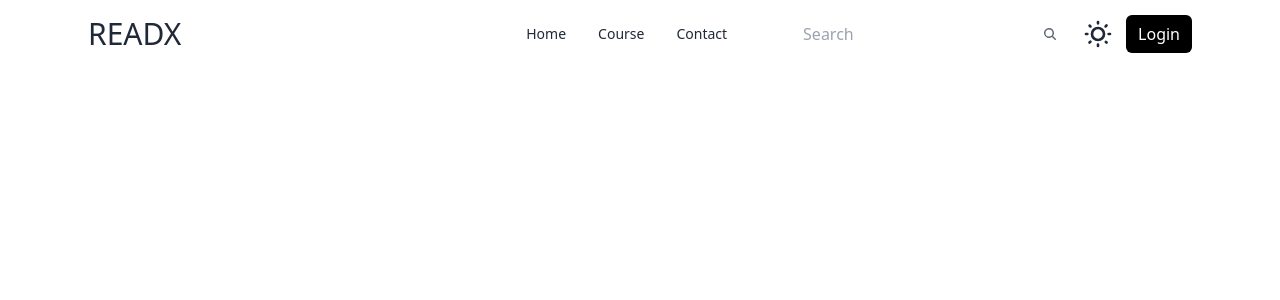
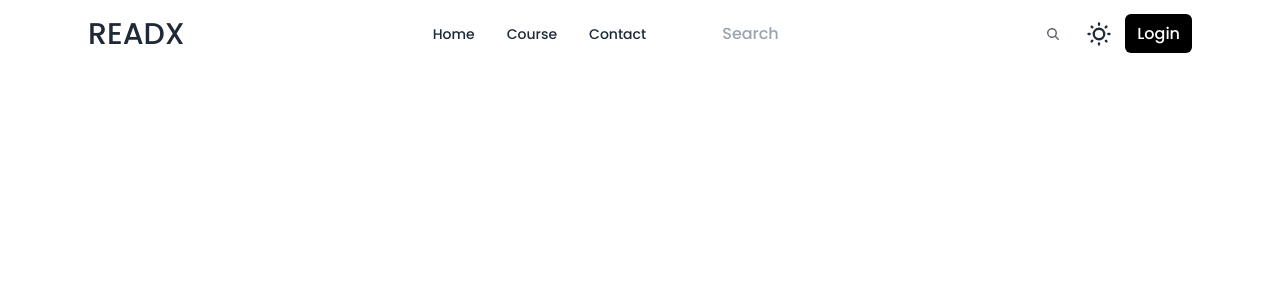
Before and after one commit to Adiba113/READX, a React (Vite) app in the folder Frontend/: page / in a window 1280 px wide. Shown: the top 300 px of the page. Built offline with nearby package versions, Linux system fonts and the light colour scheme.

Commit message:
font changed

```diff
--- a/Frontend/src/components/Navbar.jsx
+++ b/Frontend/src/components/Navbar.jsx
@@ -51,7 +51,7 @@
               <ul className="menu menu-horizontal px-1">{navItems}</ul>
             </div>
             <div className="hidden md:block">
-  <label className="px-3 py-1 border-md flex items-center gap-2">
+              <label className="px-3 py-2 border-md flex items-center gap-2">
                 <input type="text" className="grow outline-none" placeholder="Search" />
                 <svg xmlns="http://www.w3.org/2000/svg" viewBox="0 0 16 16" fill="currentColor" className="w-4 h-4 opacity-70"><path fillRule="evenodd" d="M9.965 11.026a5 5 0 1 1 1.06-1.06l2.755 2.754a.75.75 0 1 1-1.06 1.06l-2.755-2.754ZM10.5 7a3.5 3.5 0 1 1-7 0 3.5 3.5 0 0 1 7 0Z" clipRule="evenodd" /></svg>
               </label>
@@ -62,10 +62,10 @@
               <input type="checkbox" className="theme-controller" value="synthwave" />
 
               {/* sun icon */}
-  <svg className="swap-off fill-current w-8 h-8" xmlns="http://www.w3.org/2000/svg" viewBox="0 0 24 24"><path d="M5.64,17l-.71.71a1,1,0,0,0,0,1.41,1,1,0,0,0,1.41,0l.71-.71A1,1,0,0,0,5.64,17ZM5,12a1,1,0,0,0-1-1H3a1,1,0,0,0,0,2H4A1,1,0,0,0,5,12Zm7-7a1,1,0,0,0,1-1V3a1,1,0,0,0-2,0V4A1,1,0,0,0,12,5ZM5.64,7.05a1,1,0,0,0,.7.29,1,1,0,0,0,.71-.29,1,1,0,0,0,0-1.41l-.71-.71A1,1,0,0,0,4.93,6.34Zm12,.29a1,1,0,0,0,.7-.29l.71-.71a1,1,0,1,0-1.41-1.41L17,5.64a1,1,0,0,0,0,1.41A1,1,0,0,0,17.66,7.34ZM21,11H20a1,1,0,0,0,0,2h1a1,1,0,0,0,0-2Zm-9,8a1,1,0,0,0-1,1v1a1,1,0,0,0,2,0V20A1,1,0,0,0,12,19ZM18.36,17A1,1,0,0,0,17,18.36l.71.71a1,1,0,0,0,1.41,0,1,1,0,0,0,0-1.41ZM12,6.5A5.5,5.5,0,1,0,17.5,12,5.51,5.51,0,0,0,12,6.5Zm0,9A3.5,3.5,0,1,1,15.5,12,3.5,3.5,0,0,1,12,15.5Z"/></svg>
+              <svg className="swap-off fill-current w-7 h-7" xmlns="http://www.w3.org/2000/svg" viewBox="0 0 24 24"><path d="M5.64,17l-.71.71a1,1,0,0,0,0,1.41,1,1,0,0,0,1.41,0l.71-.71A1,1,0,0,0,5.64,17ZM5,12a1,1,0,0,0-1-1H3a1,1,0,0,0,0,2H4A1,1,0,0,0,5,12Zm7-7a1,1,0,0,0,1-1V3a1,1,0,0,0-2,0V4A1,1,0,0,0,12,5ZM5.64,7.05a1,1,0,0,0,.7.29,1,1,0,0,0,.71-.29,1,1,0,0,0,0-1.41l-.71-.71A1,1,0,0,0,4.93,6.34Zm12,.29a1,1,0,0,0,.7-.29l.71-.71a1,1,0,1,0-1.41-1.41L17,5.64a1,1,0,0,0,0,1.41A1,1,0,0,0,17.66,7.34ZM21,11H20a1,1,0,0,0,0,2h1a1,1,0,0,0,0-2Zm-9,8a1,1,0,0,0-1,1v1a1,1,0,0,0,2,0V20A1,1,0,0,0,12,19ZM18.36,17A1,1,0,0,0,17,18.36l.71.71a1,1,0,0,0,1.41,0,1,1,0,0,0,0-1.41ZM12,6.5A5.5,5.5,0,1,0,17.5,12,5.51,5.51,0,0,0,12,6.5Zm0,9A3.5,3.5,0,1,1,15.5,12,3.5,3.5,0,0,1,12,15.5Z" /></svg>
 
               {/* moon icon */}
-  <svg className="swap-on fill-current w-8 h-8" xmlns="http://www.w3.org/2000/svg" viewBox="0 0 24 24"><path d="M21.64,13a1,1,0,0,0-1.05-.14,8.05,8.05,0,0,1-3.37.73A8.15,8.15,0,0,1,9.08,5.49a8.59,8.59,0,0,1,.25-2A1,1,0,0,0,8,2.36,10.14,10.14,0,1,0,22,14.05,1,1,0,0,0,21.64,13Zm-9.5,6.69A8.14,8.14,0,0,1,7.08,5.22v.27A10.15,10.15,0,0,0,17.22,15.63a9.79,9.79,0,0,0,2.1-.22A8.11,8.11,0,0,1,12.14,19.73Z"/></svg>
+              <svg className="swap-on fill-current w-7 h-7" xmlns="http://www.w3.org/2000/svg" viewBox="0 0 24 24"><path d="M21.64,13a1,1,0,0,0-1.05-.14,8.05,8.05,0,0,1-3.37.73A8.15,8.15,0,0,1,9.08,5.49a8.59,8.59,0,0,1,.25-2A1,1,0,0,0,8,2.36,10.14,10.14,0,1,0,22,14.05,1,1,0,0,0,21.64,13Zm-9.5,6.69A8.14,8.14,0,0,1,7.08,5.22v.27A10.15,10.15,0,0,0,17.22,15.63a9.79,9.79,0,0,0,2.1-.22A8.11,8.11,0,0,1,12.14,19.73Z" /></svg>
 
             </label>
             <div className="navbar-end">
--- a/Frontend/src/index.css
+++ b/Frontend/src/index.css
@@ -1,3 +1,9 @@
+@import url('https://fonts.googleapis.com/css2?family=Fredoka:wght@300..700&family=Poppins:wght@500&display=swap');
+
 @tailwind base;
 @tailwind components;
 @tailwind utilities;
+
+body{
+    font-family: 'Poppins', sans-serif;
+}
```
Lines whose indentation alone changed are shown as unchanged.
